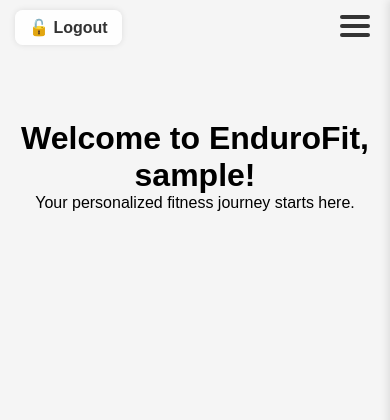
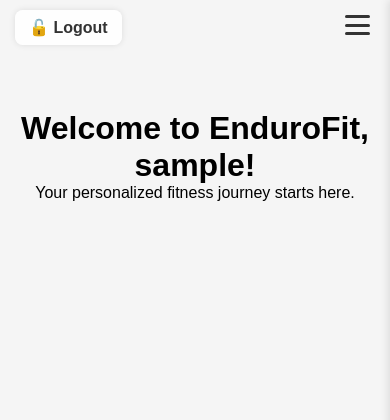
Before and after one commit to Rhys1502/Advanced-Web-Coursework, a Flask app: page /home in a window 390 px wide. Shown: the top 420 px of the page. Run offline with Flask 3, Linux system fonts and the light colour scheme; the visitor is signed in with stand-in values (Sample User, id 1); some libraries are stand-ins or nearby versions.

Commit message:
Changes for mobile

```diff
--- a/app/static/css/style.css
+++ b/app/static/css/style.css
@@ -24,7 +24,7 @@ form {
     text-align: left;
     max-width: 400px;
     margin: 0 auto;
-    width: 100%;
+    width: 90%;
 }
 
 
@@ -238,3 +238,35 @@ label {
     color: #fff;
     font-weight: 500;
 }
+
+@media (max-width: 600px) {
+    body {
+        padding: 10px;
+    }
+
+    form {
+        padding: 20px;
+        width: 100%;
+    }
+
+    input, select, button {
+        font-size: 16px;
+    }
+
+    .form-group {
+        max-width: 100%;
+    }
+
+    .burger-menu {
+        width: 25px;
+        height: 20px;
+    }
+
+    .burger-menu span {
+        height: 3px;
+    }
+
+    .nav-drawer {
+        width: 200px;
+    }
+}
--- a/app/templates/about.html
+++ b/app/templates/about.html
@@ -1,6 +1,7 @@
 <!DOCTYPE html>
 <html lang="en">
 <head>
+    <meta name="viewport" content="width=device-width, initial-scale=1.0">
     <meta charset="UTF-8"/>
     <title>General Information</title>
     <link rel="stylesheet" href="{{ url_for('static', filename='css/style.css') }}">
--- a/app/templates/base.html
+++ b/app/templates/base.html
@@ -1,6 +1,7 @@
 <!DOCTYPE html>
 <html lang="en">
 <head>
+    <meta name="viewport" content="width=device-width, initial-scale=1.0">
     <meta charset="UTF-8">
     <title>EnduroFit</title>
     <link rel="stylesheet" href="{{ url_for('static', filename='css/style.css') }}">
--- a/app/templates/calories.html
+++ b/app/templates/calories.html
@@ -1,6 +1,7 @@
 <!DOCTYPE html>
 <html lang="en">
 <head>
+    <meta name="viewport" content="width=device-width, initial-scale=1.0">
     <meta charset="UTF-8"/>
     <title>Calorie Calculator</title>
     <link rel="stylesheet" href="{{ url_for('static', filename='css/style.css') }}">
--- a/app/templates/login.html
+++ b/app/templates/login.html
@@ -1,6 +1,7 @@
 <!DOCTYPE html>
 <html lang="en">
 <head>
+    <meta name="viewport" content="width=device-width, initial-scale=1.0">
     <meta charset="UTF-8">
     <title>Login - EnduroFit</title>
     <link rel="stylesheet" href="{{ url_for('static', filename='css/style.css') }}">
--- a/app/templates/map.html
+++ b/app/templates/map.html
@@ -1,6 +1,7 @@
 <!DOCTYPE html>
 <html lang="en">
 <head>
+    <meta name="viewport" content="width=device-width, initial-scale=1.0">
     <meta charset="UTF-8">
     <title>Find Nearby Gyms - EnduroFit</title>
     <link rel="stylesheet" href="{{ url_for('static', filename='css/style.css') }}">
--- a/app/templates/register.html
+++ b/app/templates/register.html
@@ -1,6 +1,7 @@
 <!DOCTYPE html>
 <html lang="en">
 <head>
+    <meta name="viewport" content="width=device-width, initial-scale=1.0">
     <meta charset="UTF-8">
     <title>Register - EnduroFit</title>
     <link rel="stylesheet" href="{{ url_for('static', filename='css/style.css') }}">
--- a/app/templates/welcome.html
+++ b/app/templates/welcome.html
@@ -1,6 +1,7 @@
 <!DOCTYPE html>
 <html lang="en">
 <head>
+    <meta name="viewport" content="width=device-width, initial-scale=1.0">
     <meta charset="UTF-8">
     <title>EnduroFit - Welcome</title>
     <link rel="stylesheet" href="{{ url_for('static', filename='css/style.css') }}">
```
